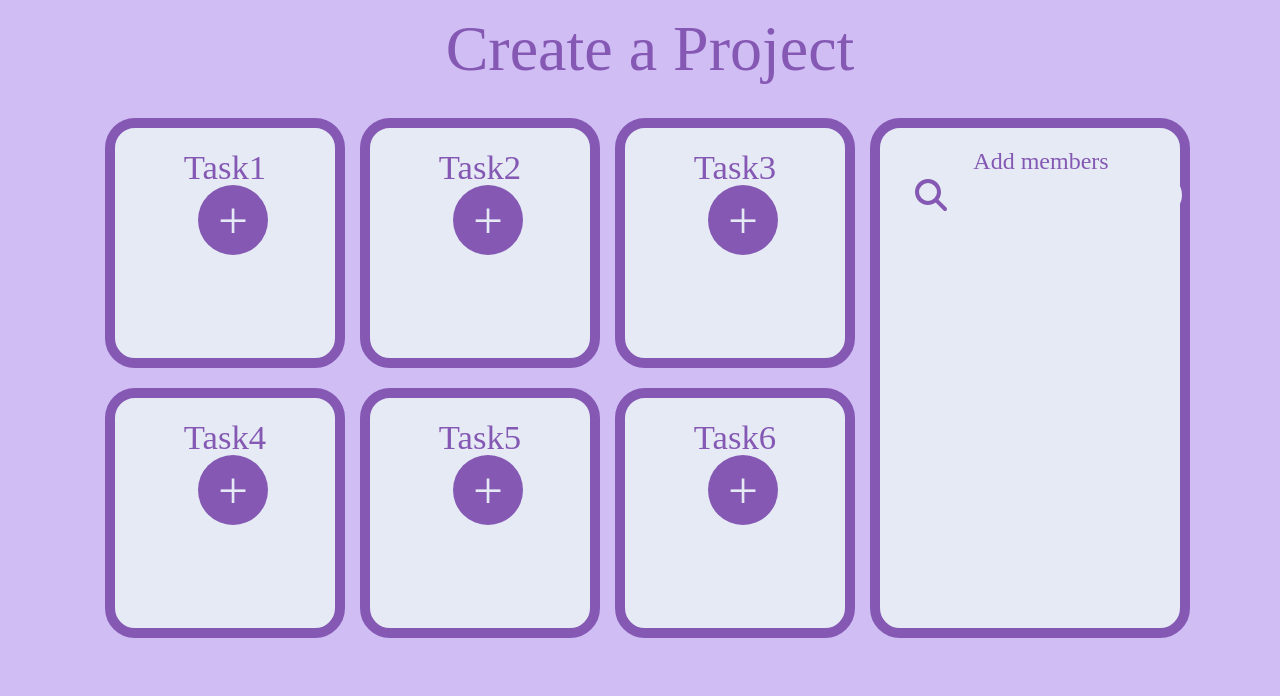
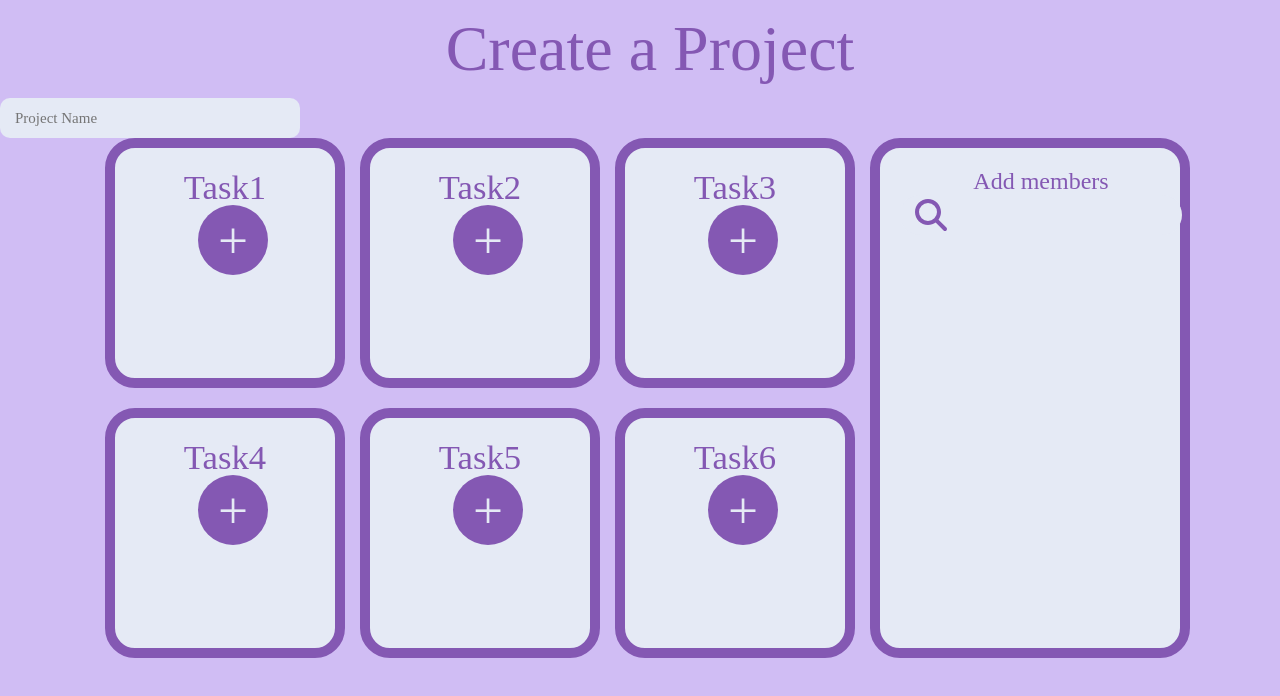
Before and after one commit to jxliahx/Software-Project, a React (Create React App) app in the folder frontend/: page /createProject in a window 1280 px wide. Shown: the top 696 px of the page. Built offline with nearby package versions, Linux system fonts and the light colour scheme.

Commit message:
added input

```diff
--- a/frontend/src/createProject.js
+++ b/frontend/src/createProject.js
@@ -96,6 +96,7 @@ function CreateProject() {
     <div>
       <div className="TitleContainer">
         <header className="Title">Create a Project</header>
+        <input class="createP"type="text" placeholder="Project Name"></input>
       </div>
       <div>
         <TaskModalPortal
```
